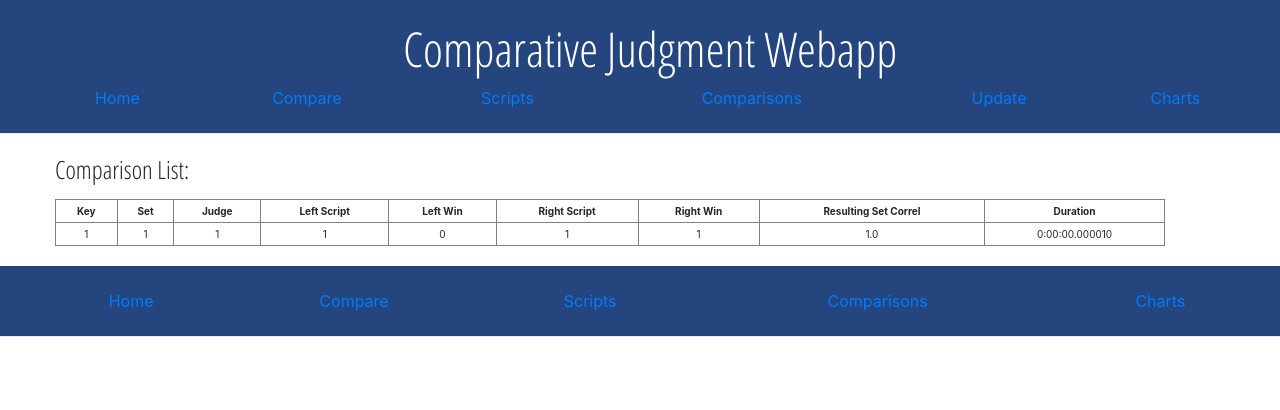
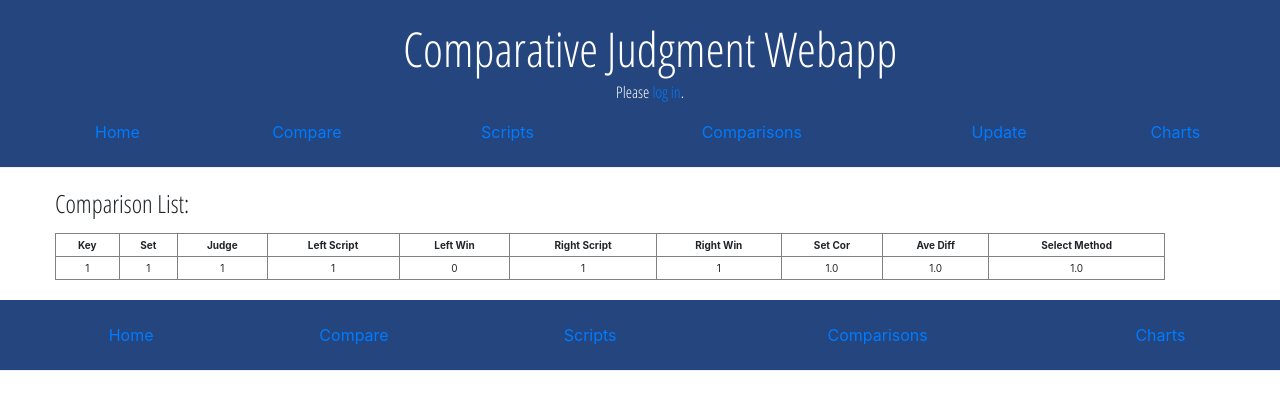
Before and after one commit to plateausteve/acjwebapp, a Django app: page /comparisons/ in a window 1280 px wide. Shown: the top 410 px of the page. Run offline with Django 3.2, Linux system fonts and the light colour scheme; tables that the repository leaves empty hold one stand-in row (values such as "Sample post"); some libraries are stand-ins or nearby versions.

Commit message:
Cleaned up some models and autocompare processes, but broke the scripti selection method

```diff
--- a/acjapp/pairwise/templates/pairwise/base.html
+++ b/acjapp/pairwise/templates/pairwise/base.html
@@ -30,12 +30,15 @@
                     <td><a href="/update">Update</a></td>
                     {% if user.is_superuser %}
                     <td><a href="/compare_auto">Autocompare</a></td>
+                    <td><a href="/compare_all">Autocompare All</a></td>
                     {% endif %}
                     <td><a href="/script_chart">Charts</a></td>
                 </tr>
                 {% if user.is_authenticated %}
                 <tr>
-                Welcome, {% if user.first_name %}{{ user.first_name }}{% else %}{{ user }}{% endif %}.
+                    <h3 style="color:#ffffff; text-align: center;font-size: 12pt;">Welcome, {% if user.first_name %}{{ user.first_name }}{% else %}{{ user }}{% endif %}.</h3>
+                {% else %}
+                    <h3 style="color:#ffffff; text-align: center;font-size: 12pt;">Please <a href="http://127.0.0.1:8000/admin/login/?next=/admin/">log in</a>.</h3>
                 {% endif %}
                 </tr>
             </table>
--- a/acjapp/pairwise/templates/pairwise/comparison_list.html
+++ b/acjapp/pairwise/templates/pairwise/comparison_list.html
@@ -12,13 +12,15 @@
                 <th>Left Win</th>
                 <th>Right Script</th>
                 <th>Right Win</th>
-                <th>Resulting Set Correl</th>
+                <th>Set Cor</th>
+                <th>Ave Diff</th>
+                <th>Select Method</th>
                 <!--<th>Uninterrupted</th>
                 <th>Interest</th>
                 <th>Difficulty</th>
                 <th>Start</th>
-                <th>End</th>-->
-                <th>Duration</th>
+                <th>End</th>
+                <th>Duration</th>-->
             </tr>
             {% for comparison in comparison_list %}
             <tr>
@@ -30,12 +32,14 @@
                 <td>{{ comparison.scriptj.pk }}</td>
                 <td>{{ comparison.winj }}</td>
                 <td>{{ comparison.resulting_set_corr }}</td>
+                <td>{{ comparison.average_diff_est_act }}</td>
+                <td>{{ comparison.select_method }}</td>
                 <!--<td>{{ comparison.uninterrupted }}</td>
                 <td>{{ comparison.interest_rating }}</td>
                 <td>{{ comparison.difficulty_rating }}</td>
                 <td>{{ comparison.decision_start }}</td>
-                <td>{{ comparison.decision_end }}</td>-->
-                <td>{{ comparison.duration }}</td>
+                <td>{{ comparison.decision_end }}</td>
+                <td>{{ comparison.duration }}</td>-->
             </tr>
             {% endfor %}
         </table>
--- a/acjapp/pairwise/templates/pairwise/index.html
+++ b/acjapp/pairwise/templates/pairwise/index.html
@@ -5,9 +5,8 @@
     <p>This webapp collects comparative judgment data that can be processed using Thurstone's Law of Comparative Judgment (CJ). Comparative Judgment is a measurement tool that can be used to estimate an unknown paramater attribute for a group of items from the perspective of one or more judges. The parameter investigated with this method should be a holistic attribute all items share to varying degrees, such as "overall quality."</p>
     <p>The value of collecting and crunching these data is from the information it provides about:</p>
     <ul>
-        <li>The <b>items</b> being judged,</li>
         <li>The perception of the <b>judge(s)</b>, and</li>
-        <li>An underlying <b>parameter</b>, to whatever degree known by researchers.</li>
+        <li>An underlying <b>parameter</b> or quality of an item, to whatever degree known by researchers.</li>
     </ul>
     <p>A collection of <i>scripts</i>, or items being compared, can be managed from the <a href="/admin">admin</a> pages.</p>
     <br>
--- a/acjapp/pairwise/templates/pairwise/script_list.html
+++ b/acjapp/pairwise/templates/pairwise/script_list.html
@@ -9,8 +9,7 @@
     {{ chart_list|load_charts:"cht, cht2" }}
     <body>
         <h1>Script List with Current Computations:</h1>
-        <p>Set {{ set.pk }} correlation estimated to actual: {{ set.cor_est_to_actual }}          Comparisons: {{ listcount }}    Average diff from actual: {{ diffs }}</p>
-        <p>Order by "{{ orderby }}."</p>
+        <p>Set {{ set.pk }}; Correlation estimated to actual: {{ set.cor_est_to_actual }}; Comparisons: {{ listcount }}; Average diff from actual: {{ diffs }}; Select method: {{ orderby }}.</p>
         <div id='cht'> First chart will be rendered here </div>
         <div id='cht2'> Second chart will be rendered here </div>
         {% if user.is_superuser %}
@@ -23,6 +22,7 @@
                             {{ form.as_p }}
                             <input type="hidden" name="scripti" value="{{ scripti }}">
                             <input type="hidden" name="scriptj" value="{{ scriptj }}">
+                            <input type="hidden" name="select_method" value="{{ orderby }}">
                             <input type="submit" value="Autocompare {{ scripti.id }} & {{ scriptj.id }}">
                         </form>
                     </td>
@@ -75,6 +75,6 @@
             <p>There are no scripts in the database. Head to the <a href="/admin">admin</a> section to upload a set of them.</p>
         {% endif %}
         <h3>Debug information:</h3>
-        <small>Script J Selection Array: Length: {{ jcount }} Elements: j[id, lodiff, fisher_info, se, rmse] {{ j }}</small>
+        <small>Script J Selection Array: Length: {{ jcount }} Elements: j[id, lodiff, fisher_info, se, rmse, samep] {{ j }}</small>
     </body>
 {% endblock %}
--- a/acjapp/pairwise/urls.py
+++ b/acjapp/pairwise/urls.py
@@ -12,6 +12,7 @@ urlpatterns = [
     path('script_list/', views.script_list, name='scripts'),
     path('update/', views.update, name='update'),
     path('compare_auto/', views.compare_auto, name='compare_auto'),
+    path('compare_all/', views.compare_all, name='compare_all'),
     path('script_chart/', views.script_chart_view, name='script_chart'),
     path('script/add', views.script_add, name='script_add'),
     path('script/<int:pk>/edit/', views.script_edit, name='script_edit'),
--- a/acjapp/pairwise/views.py
+++ b/acjapp/pairwise/views.py
@@ -47,8 +47,6 @@ def script_edit(request, pk):
         form = ScriptForm(instance=script)
     return render(request, 'pairwise/script_edit.html', {'form': form, 'script': script})
 
-
-
 def script_list(request):
     script_table = Script.objects.all().order_by('-lo_of_win_in_set')
     set = Set.objects.get(pk=1)
@@ -61,6 +59,7 @@ def script_list(request):
             comparison.scriptj = Script.objects.get(pk=request.POST.get('scriptj'))
             comparison.set = Set.objects.get(pk=1) #for now there is only one set object
             comparison.resulting_set_corr = comparison.set.cor_est_to_actual
+            comparison.select_method = request.POST.get('select_method')
             start = timezone.now()
             end = timezone.now() #use datetime instead of timezone because of conversion from timestamp
             comparison.decision_end = end
@@ -74,6 +73,8 @@ def script_list(request):
             else:
                 comparison.winj=1
                 comparison.wini=0
+            ave_diffs=compute_diffs()
+            setattr(comparison, 'average_diff_est_act', ave_diffs)
             comparison.save()
             compute_scripts_and_save()#after the comparison above, update all scripts' computed fields with computations based on latest comparison
         return redirect('/script_list')
@@ -103,7 +104,7 @@ def script_list(request):
                 )
 
 def compare(request):
-    if request.method == 'POST': #if submitting comparison form to arrive here
+    if request.method == 'POST': #if submitting comparison form in order to arrive here
         form = ComparisonForm(request.POST)
         if form.is_valid():
             comparison = form.save(commit=False)
@@ -112,6 +113,7 @@ def compare(request):
             comparison.scriptj = Script.objects.get(pk=request.POST.get('scriptj'))
             comparison.set = Set.objects.get(pk=1) #for now there is only one set object
             comparison.resulting_set_corr = comparison.set.cor_est_to_actual
+            comparison.select_method = request.POST.get('select_method')
             comparison.difficulty_rating = comparison.difficulty_rating
             comparison.interest_rating = comparison.interest_rating
             comparison.uninterrupted = comparison.uninterrupted
@@ -128,19 +130,20 @@ def compare(request):
                 comparison.winj=0
             else:
                 comparison.winj=1
-            comparison.save()
             r=compute_scripts_and_save()
             setattr(comparison, 'resulting_set_corr', r)
+            ave_diffs=compute_diffs()
+            setattr(comparison, 'average_diff_est_act', ave_diffs)
             comparison.save()
         return redirect('/compare')
 
     else: #if the form is being generated for the first time send the template what it needs
-        compslist, j, scripti, scriptj, orderby = script_selection()
+        list, j, scripti, scriptj, orderby = script_selection()
         listcount = len(compslist)
         jcount = len(j)
         diffs = compute_diffs()
         set = Set.objects.get(pk=1)
-        now = datetime.now() # use datetime not timezone in order to keep it the same throug to other side of form
+        now = datetime.now() # use datetime not timezone in order to keep it the same through to other side of form
         starttime = now.timestamp
         #figure out how to check that there are no more pairings for others either to prevent early abort
         if len(j) > 0: #as long as there are pairings available keep comparing
@@ -155,7 +158,7 @@ def compare(request):
                     'set': set,
                     'diffs': diffs,
                     'starttime': starttime,
-                    'orderby': orderby
+                    'orderby': orderby,
                     }
                 )
         else: # when no more comparisons are available, stop and send to Script List page
@@ -173,6 +176,70 @@ def compare(request):
                 'diffs': diffs,
                 }
             )
+
+def compare_all(request):
+    Comparison.objects.all().delete()
+    comparisons_to_do = Script.objects.count() * 10 #save for later int((Script.objects.all().count() * (Script.objects.all().count()-1)/2) - Comparison.objects.all().count())
+    set = Set.objects.get(pk=1)
+    #do all the comparisons determined
+    for x in range(comparisons_to_do):
+        compslist, j, scripti, scriptj, orderby = script_selection()
+        jcount = len(j)
+        listcount = len(compslist)
+        # now both scripti and scriptj objects are selected, time to assign wins and losses
+        if len(j) > 0: #only move ahead if j isn't an empty list
+            if scripti.parameter_value > scriptj.parameter_value: #compare scripts using development mode param value
+                wini = 1
+                winj = 0
+            else:
+                wini = 0
+                winj = 1
+            judge = request.user
+            resulting_set_corr = set.cor_est_to_actual
+            diffs=compute_diffs()
+            start = timezone.now()
+            end = timezone.now()
+            duration = end - start
+            r = compute_scripts_and_save()
+            Comparison.objects.create(set=set,
+                scripti=scripti,
+                scriptj=scriptj,
+                judge=judge,
+                wini=wini,
+                winj=winj,
+                #resulting_set_corr=resulting_set_corr,
+                decision_end=end,
+                decision_start=start,
+                duration=duration,
+                resulting_set_corr=r,
+                average_diff_est_act=diffs,
+                select_method=orderby)
+
+            #comparison=Comparison.objects.last()
+            #setattr(comparison, 'resulting_set_corr', r)
+            #setattr(comparison, 'average_diff_est_act', diffs)
+            #setattr(comparison, 'select_method', orderby)
+            #comparison.save()
+    script_table = Script.objects.all().order_by('-lo_of_win_in_set')
+    form = AutoComparisonForm()
+    cht = get_scriptchart()
+    cht2 = get_resultschart()
+
+    return render(request, 'pairwise/script_list.html', {
+        'j': j,
+        'listcount': listcount,
+        'jcount': jcount,
+        'compslist': compslist,
+        'scripti': scripti,
+        'scriptj': scriptj,
+        'form': form,
+        'script_table': script_table,
+        'set': set,
+        'diffs': diffs,
+        'chart_list': [cht, cht2],
+        'orderby': orderby,
+        }
+        )
 
 def compare_auto(request):
     comparisons_to_do = Script.objects.count() # save for later int((Script.objects.all().count() * (Script.objects.all().count()-1)/2) - Comparison.objects.all().count())
@@ -192,6 +259,7 @@ def compare_auto(request):
                 winj = 1
             judge = request.user
             resulting_set_corr = set.cor_est_to_actual
+            ave_diffs=compute_diffs()
             start = timezone.now()
             end = timezone.now()
             duration = end - start
@@ -199,6 +267,8 @@ def compare_auto(request):
             r=compute_scripts_and_save()
             comparison=Comparison.objects.last()
             setattr(comparison, 'resulting_set_corr', r)
+            setattr(comparison, 'average_diff_est_act', ave_diffs)
+            setattr(comparison, 'select_method', orderby)
             comparison.save()
     diffs = compute_diffs()
     script_table = Script.objects.all().order_by('-lo_of_win_in_set')
@@ -222,6 +292,8 @@ def compare_auto(request):
         }
         )
 
+
+
 class ComparisonListView(generic.ListView):
     model = Comparison
 
```
Also changed, not shown: acjapp/pairwise/models.py (+10 -3 lines), acjapp/pairwise/utils.py (+55 -43 lines), acjapp/pairwise/migrations/0021_script_comps_display.py (added), acjapp/pairwise/migrations/0022_comparison_average_diff_est_act.py (added), acjapp/pairwise/migrations/0023_comparison_select_method.py (added), acjapp/pairwise/migrations/0024_auto_20201223_2042.py (added), acjapp/pairwise/migrations/0025_auto_20201223_2106.py (added), acjapp/pairwise/migrations/0026_auto_20201224_1110.py (added), acjapp/pairwise/migrations/0027_auto_20201224_1344.py (added).
